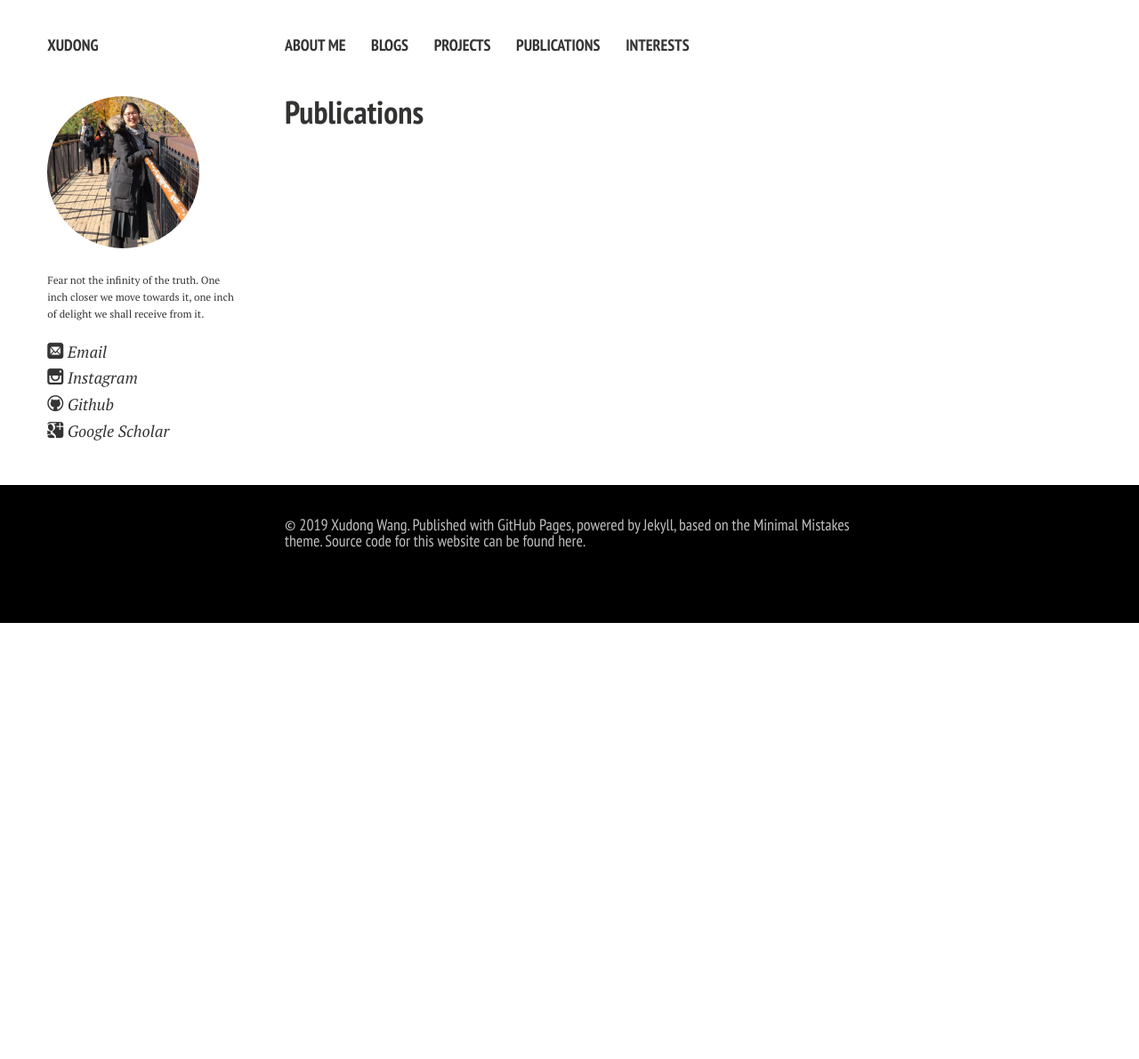
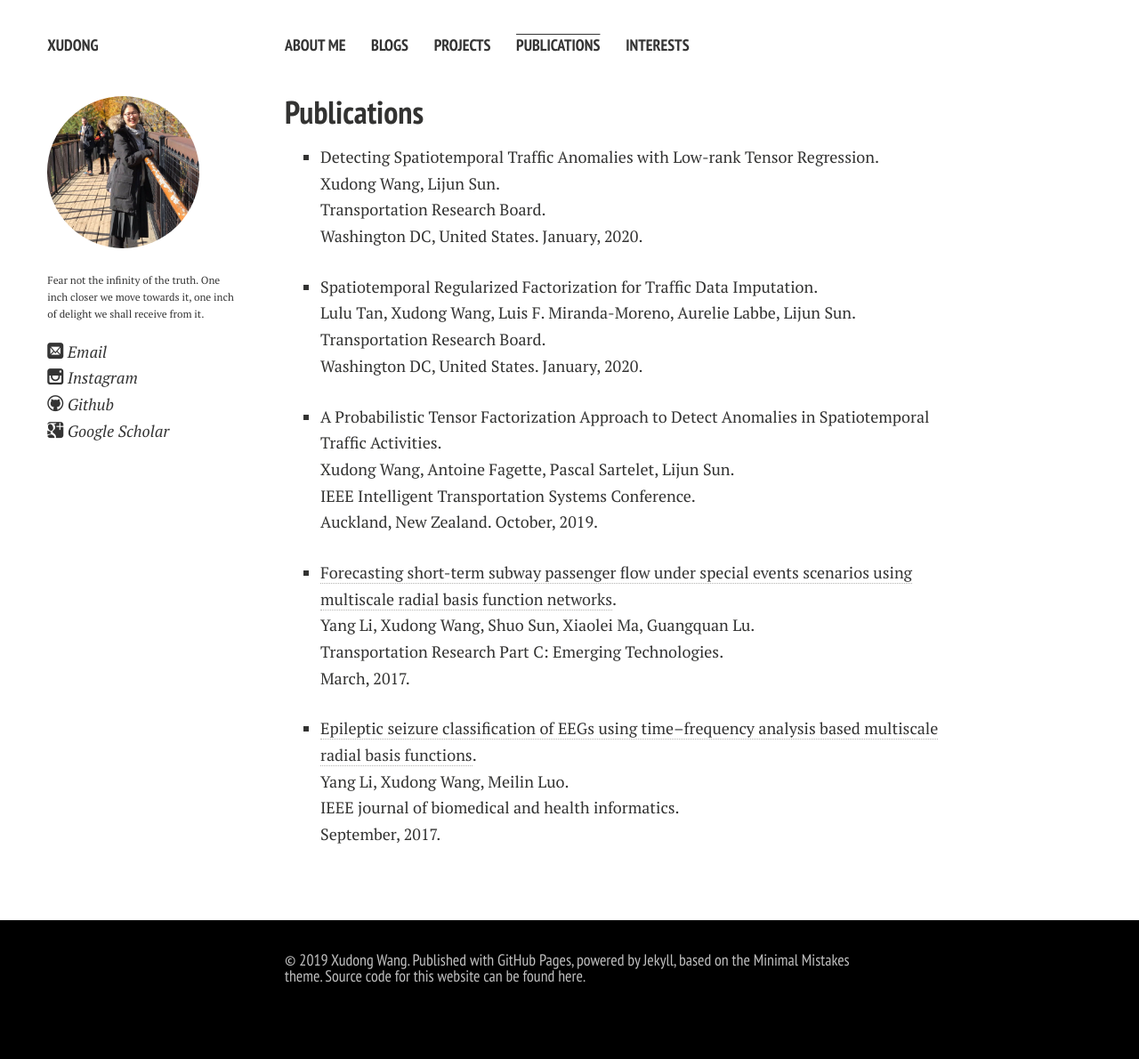
Before and after one commit to eveyuyi/Kaimaoge.github.io, a Jekyll site: the page built from publications.md, in a window 1280 px wide. Shown: the whole page at 89% size. Built offline with Jekyll 4.4.1, drawn with Linux system fonts in a browser that asks for light colours; nearby versions of some CDN libraries; our own code applies the rules of GitHub Pages for plain Markdown files; before the commit the page ends 900 px from its top, so only the background shows below that.

Commit message:
Update publications.md

```diff
--- a/publications.md
+++ b/publications.md
@@ -3,7 +3,7 @@ layout: page
 permalink: /publications/index.html
 title: Publications
 
-{%pubs:%}
+pubs:
 
   - author: "Xudong Wang, Lijun Sun"
     title: "Detecting Spatiotemporal Traffic Anomalies with Low-rank Tensor Regression"
```
